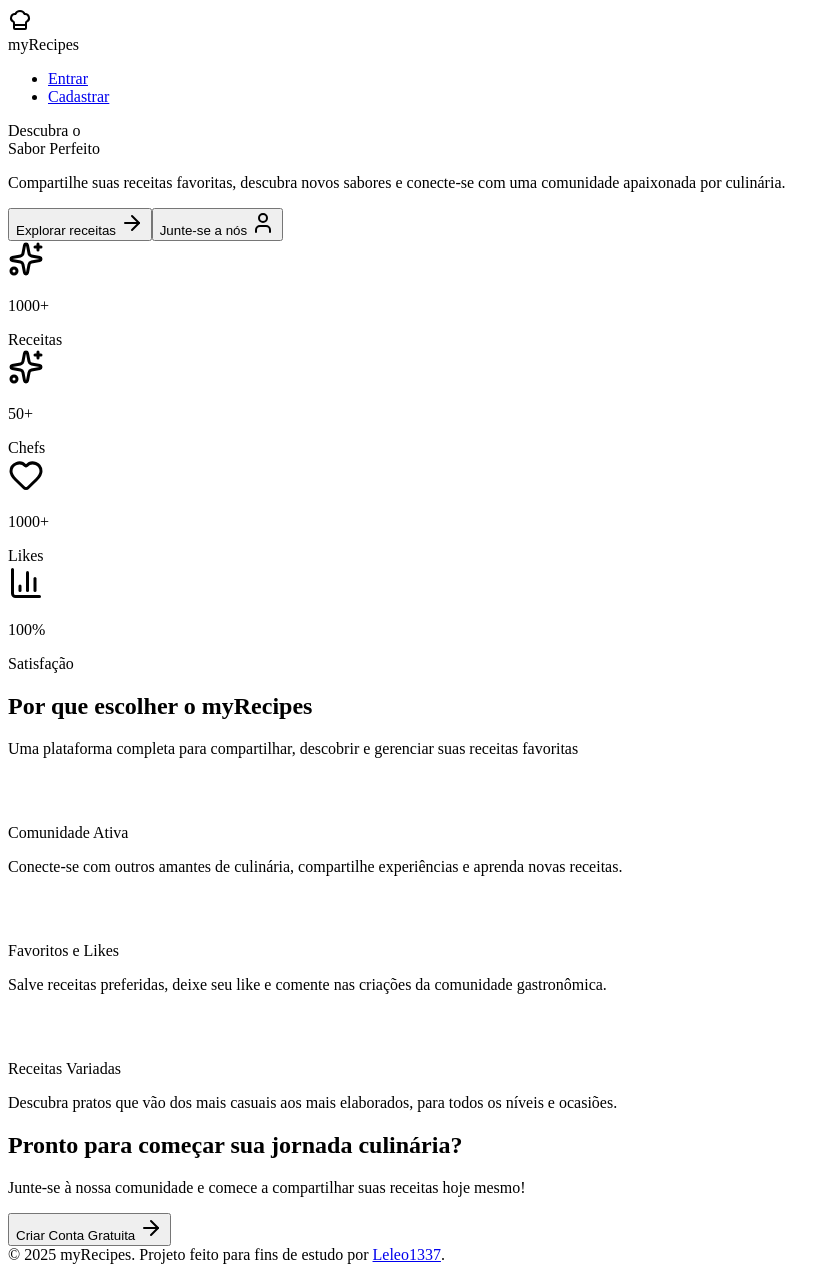
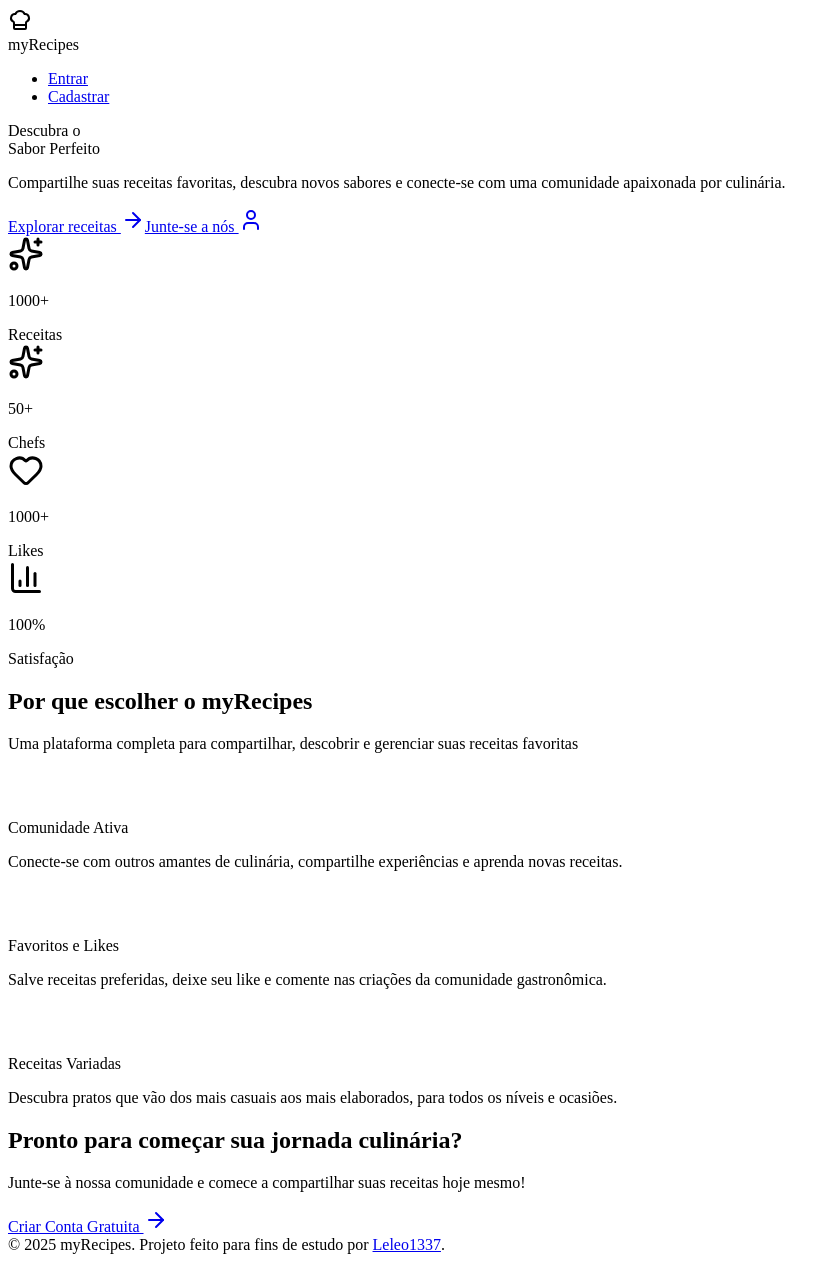
Before and after one commit to Leleo1337/myrecipes, a React (Vite) app: page / in a window 1280 px wide. Shown: the whole page, without its empty margins (0-840 px from the left). Built offline with nearby package versions, Linux system fonts and the light colour scheme; the HTML template or start-up script is replaced by a standard one.

Commit message:
refactor: changed button tags to Link ( React Router )

```diff
--- a/src/pages/Home.tsx
+++ b/src/pages/Home.tsx
@@ -42,12 +42,12 @@ export default function Home() {
 									por culinária.
 								</p>
 								<div className='flex flex-col sm:flex-row gap-4 mt-12'>
-									<button className='flex justify-center gap-2 items-center w-full sm:w-auto px-8 py-4 bg-white text-lg text-emerald-800 font-semibold rounded-2xl hover:bg-green-50 transition ease-in duration-150 cursor-pointer'>
+									<Link to={'/recipes'} className='flex justify-center gap-2 items-center w-full sm:w-auto px-8 py-4 bg-white text-lg text-emerald-800 font-semibold rounded-2xl hover:bg-green-50 transition ease-in duration-150 cursor-pointer'>
 										Explorar receitas <ArrowRight />
-									</button>
-									<button className='flex justify-center gap-2 items-center w-full sm:w-auto px-8 py-4 border-2 border-white text-lg text-white font-semibold rounded-2xl hover:bg-white hover:text-emerald-800 transition ease-in duration-150 cursor-pointer'>
+									</Link>
+									<Link to={'/register'} className='flex justify-center gap-2 items-center w-full sm:w-auto px-8 py-4 border-2 border-white text-lg text-white font-semibold rounded-2xl hover:bg-white hover:text-emerald-800 transition ease-in duration-150 cursor-pointer'>
 										Junte-se a nós <User />
-									</button>
+									</Link>
 								</div>
 							</div>
 							<InfoCard />
@@ -69,9 +69,9 @@ export default function Home() {
 					<div className='flex items-center justify-center flex-col gap-4 mx-auto max-w-7xl h-[30vh] md:h-[35vh]'>
 						<h1 className='text-center text-2xl md:text-4xl text-gray-200 font-bold'>Pronto para começar sua jornada culinária?</h1>
 						<p className='text-lg md:text-xl text-center text-gray-300'>Junte-se à nossa comunidade e comece a compartilhar suas receitas hoje mesmo!</p>
-						<button className='flex items-center gap-2 border border-white/20 font-semibold text-white text-lg py-4 px-8 mt-4 rounded-2xl hover:bg-white/10 hover:text-emerald-500 transition ease-in duration-150 cursor-pointer'>
+						<Link to={'/register'} className='flex items-center gap-2 border border-white/20 font-semibold text-white text-lg py-4 px-8 mt-4 rounded-2xl hover:bg-white/10 hover:text-emerald-500 transition ease-in duration-150 cursor-pointer'>
 							Criar Conta Gratuita <ArrowRight />
-						</button>
+						</Link>
 					</div>
 				</section>
 			</main>
```
